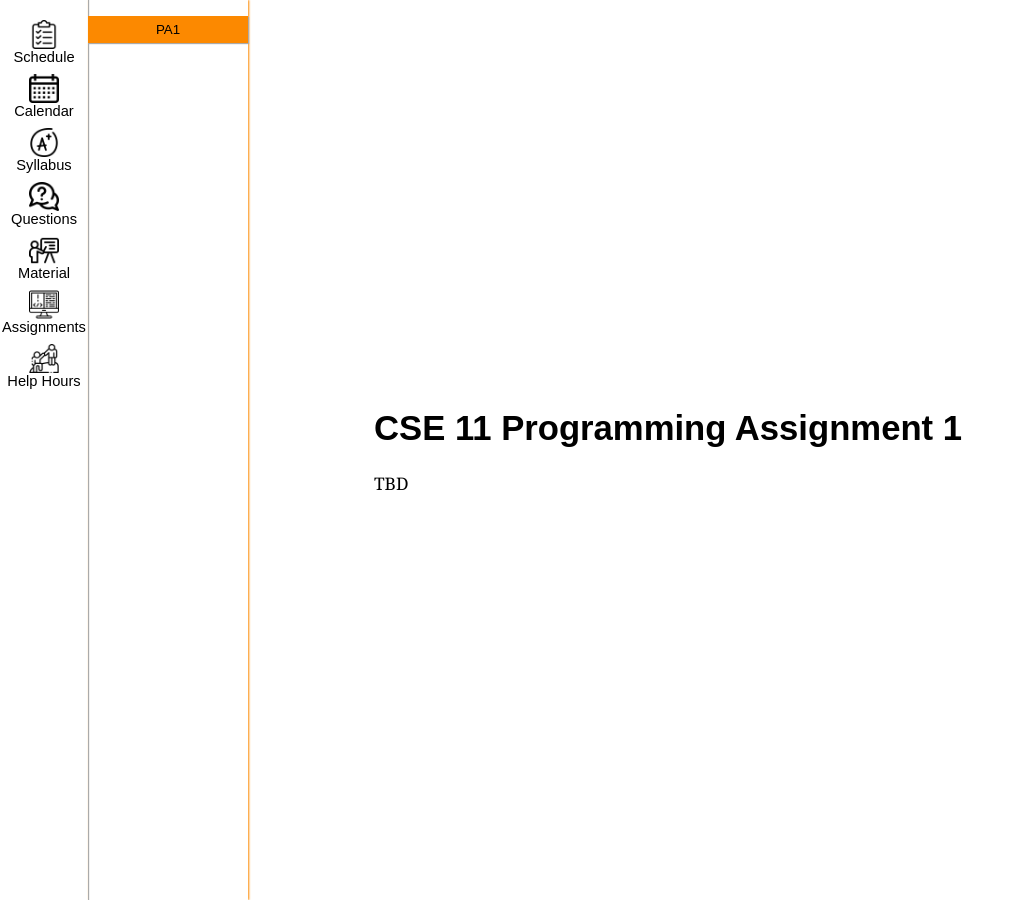
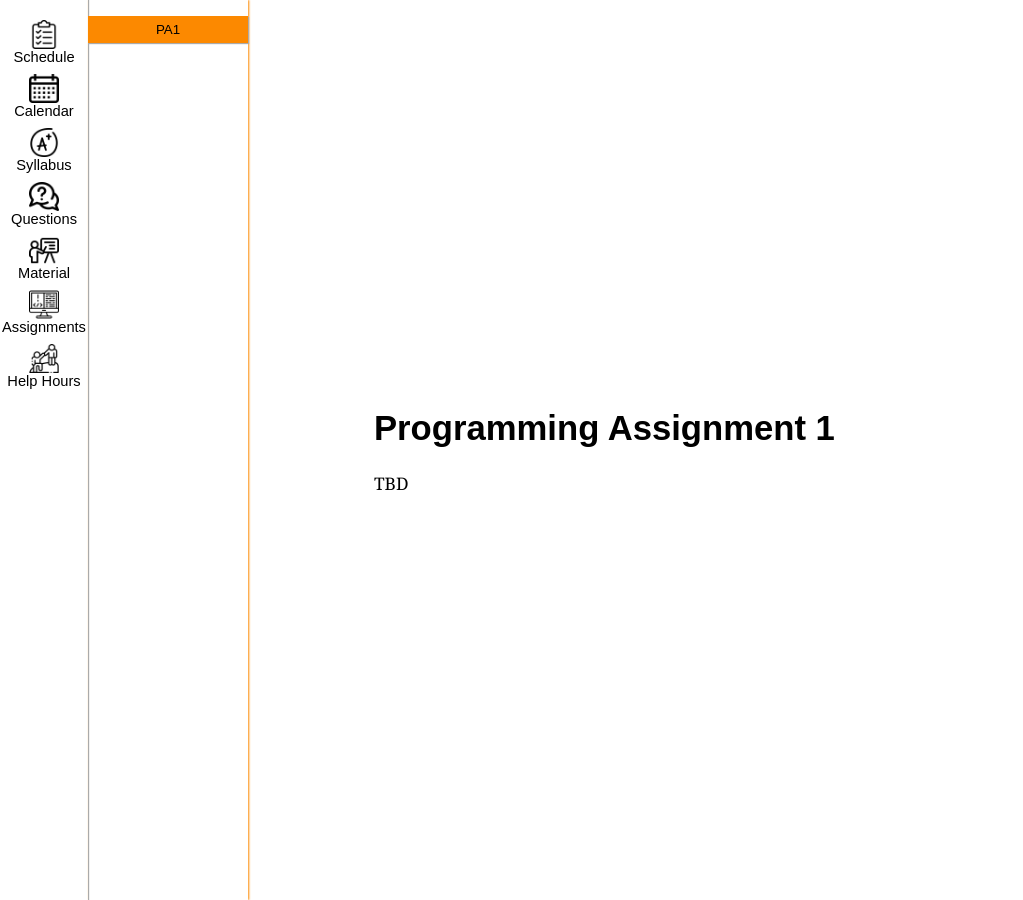
Before and after one commit to ucsd-cse11-w23/ucsd-cse11-w23.github.io, a Jekyll site: the page built from _assignments/pa1.md, in a window 1280 px wide. Shown: the whole page, without its empty margins (0-1023 px from the left). Built offline with Jekyll 4.4.1, drawn with Linux system fonts in a browser that asks for light colours.

Commit message:
Update pa1.md

```diff
--- a/_assignments/pa1.md
+++ b/_assignments/pa1.md
@@ -5,6 +5,6 @@ name: PA1
 released-on: "2023-01-11"
 ---
 
-# CSE 11 Programming Assignment 1
+# Programming Assignment 1
 
 TBD
```
